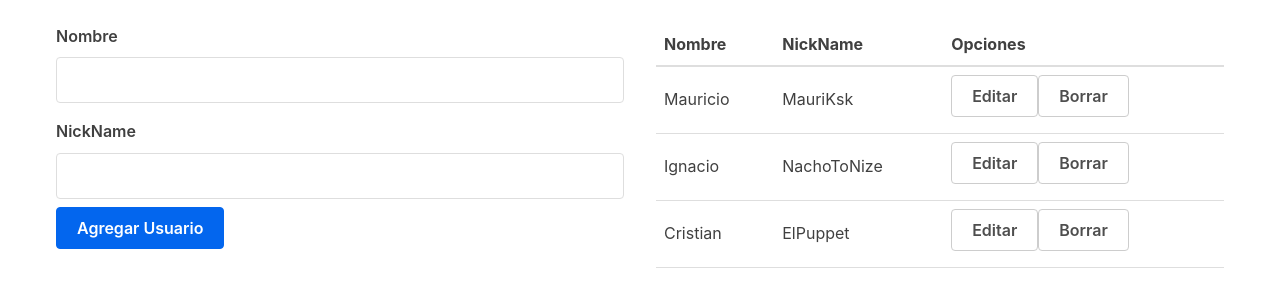
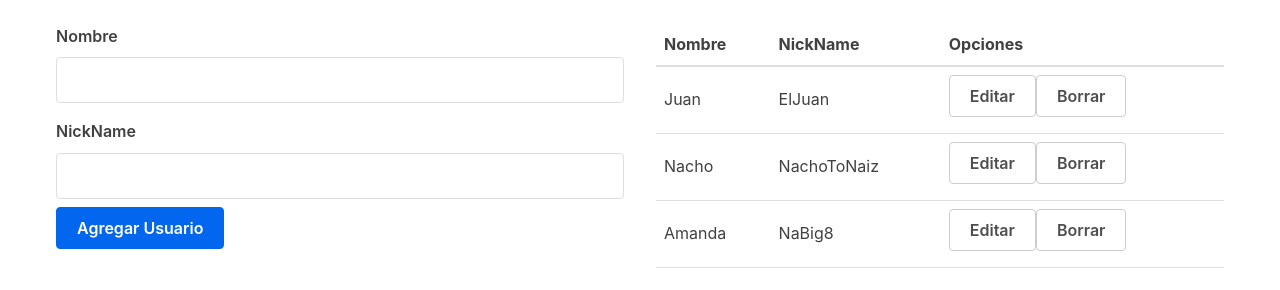
Before and after one commit to IgnacioArmandUgon/crud-react, a React (Create React App) app: page / in a window 1280 px wide. Shown: the part 154-444 px from the top of the page. Built offline with nearby package versions, Linux system fonts and the light colour scheme.

Commit message:
Extenciones cambiadas a .jsx

```diff
--- a/src/App.js
+++ b/src/App.jsx
@@ -7,11 +7,11 @@ import {v4 as uuidv4} from 'uuid';
 
 
 function App() {
-
+//Se crean algunos objetos usuarios
   const usersData = [
-    { id: uuidv4(), name: 'Mauricio', username: 'MauriKsk' },
-    { id: uuidv4(), name: 'Ignacio', username: 'NachoToNize' },
-    { id: uuidv4(), name: 'Cristian', username: 'ElPuppet' },
+    { id: uuidv4(), name: 'Juan', username: 'ElJuan' },
+    { id: uuidv4(), name: 'Nacho', username: 'NachoToNaiz' },
+    { id: uuidv4(), name: 'Amanda', username: 'NaBig8' },
   ]
 
   const [users, setUsers] = useState(usersData)
--- a/src/components/EditUserForm.js
+++ b/src/components/EditUserForm.jsx
@@ -14,8 +14,7 @@ const EditUserForm = ({ currentUser, updateUser }) => {
     setValue('username', currentUser.username)
 
     const onSubmit = ( data, e )=>{
-
-        console.log(data)
+        //console.log(data)
         data.id = currentUser.id
         updateUser( currentUser.id, data )
 
@@ -43,7 +42,7 @@ const EditUserForm = ({ currentUser, updateUser }) => {
                 {...register('username',{
                     required:{
                         value:true,
-                        message: 'UserName es requerido.'
+                        message: 'UserName es requerido'
                     }
                 })}
             />
```
Also changed, not shown: src/index.jsx (renamed from src/index.js).
